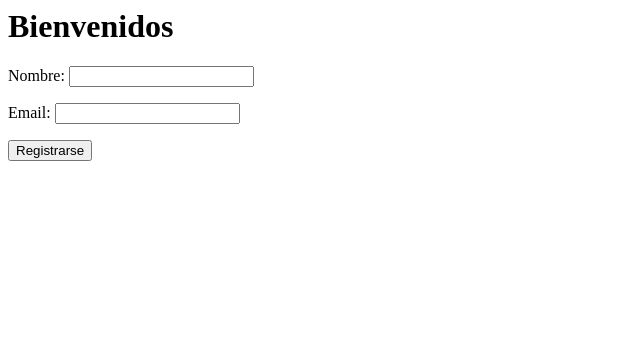
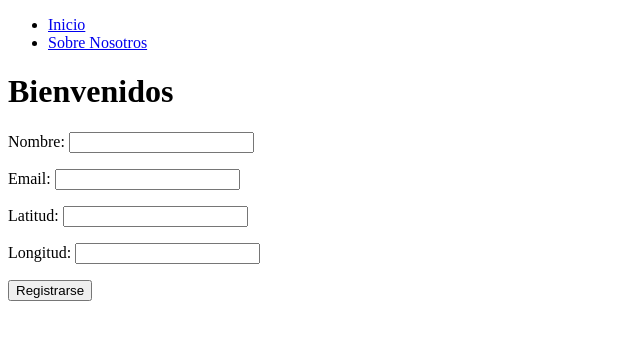
Before and after one commit to liapedro/probardjango, a Django app: page / in a window 1280 px wide. Shown: the top 340 px of the page, without its empty margins (0-640 px from the left). Run offline with Django 3.2, Linux system fonts and the light colour scheme.

Commit message:
Agregamos URLs de Secciones
Creamos secciones y agregamos urls personalizadas.

Creamos un archivo llamado base.html que es nuestro template base para
las vistas finales de las paginas.

```diff
--- a/probardjango/proyecto_raiz/boletin/forms.py
+++ b/probardjango/proyecto_raiz/boletin/forms.py
@@ -4,7 +4,7 @@ from .models import Registrado
 class RegistradoForm(forms.ModelForm):
 	class Meta:
 		model = Registrado
-		fields = ["nombre","email"] #Lista de campos
+		fields = ["nombre","email","latitud","longitud"] #Lista de campos
 
 	def clean_email(self):
 		email = self.cleaned_data.get("email")
--- a/probardjango/proyecto_raiz/boletin/views.py
+++ b/probardjango/proyecto_raiz/boletin/views.py
@@ -45,3 +45,14 @@ def inicio(request):
 
 
 	return render(request, "inicio.html", contexto)
+
+def sobre(request):
+	titulo = "Sobre Nosotros"
+
+	contexto = {
+		"titulo": titulo,
+	}
+
+
+
+	return render(request, "sobre.html", contexto)
--- a/probardjango/proyecto_raiz/probardjango/urls.py
+++ b/probardjango/proyecto_raiz/probardjango/urls.py
@@ -19,4 +19,5 @@ from django.contrib import admin
 urlpatterns = [
     url(r'^admin/', admin.site.urls),
     url(r'^$', 'boletin.views.inicio', name='inicio'),
+    url(r'^sobrenosotros/$', 'boletin.views.sobre', name='sobre'),
 ]
--- /dev/null
+++ b/probardjango/proyecto_raiz/templates/base.html
@@ -0,0 +1,16 @@
+<!DOCTYPE html>
+<html>
+	<head>
+		<title>{% block head_title %}{% endblock %}</title>
+	</head>
+	<body>
+	<ul>
+		<li><a href="{% url 'inicio' %}">Inicio</a></li>
+		<li><a href="{% url 'sobre' %}">Sobre Nosotros</a></li>
+	</ul>
+
+	{% block content %}
+	{% endblock %}
+
+	</body>
+</html>
--- a/probardjango/proyecto_raiz/templates/inicio.html
+++ b/probardjango/proyecto_raiz/templates/inicio.html
@@ -1,3 +1,10 @@
+{% extends 'base.html' %}
+
+{% block head_title %}
+Inicio
+{% endblock %}
+
+{% block content %}
 <h1>{{ titulo }}</h1>
 
 {% if form %}
@@ -7,3 +14,4 @@
 <input type="submit" value="Registrarse" />
 </form>
 {% endif %}
+{% endblock %}
```
Also changed, not shown: probardjango/proyecto_raiz/templates/sobre.html (added, +13 -0 lines), probardjango/proyecto_raiz/db.sqlite3, 3 other files.
